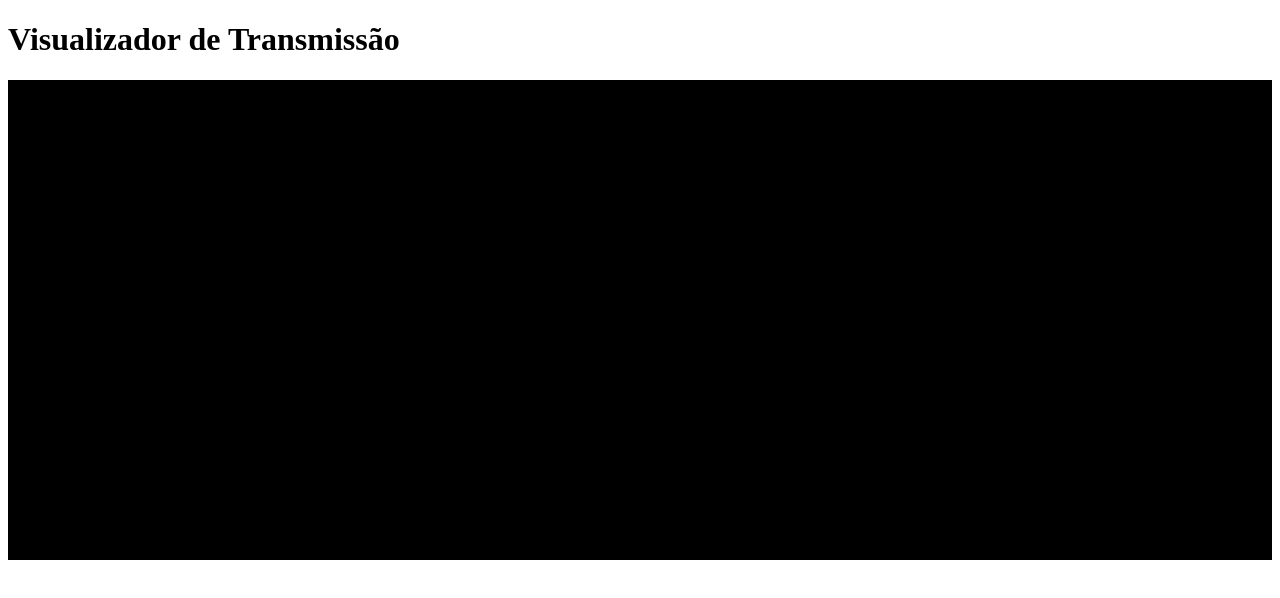
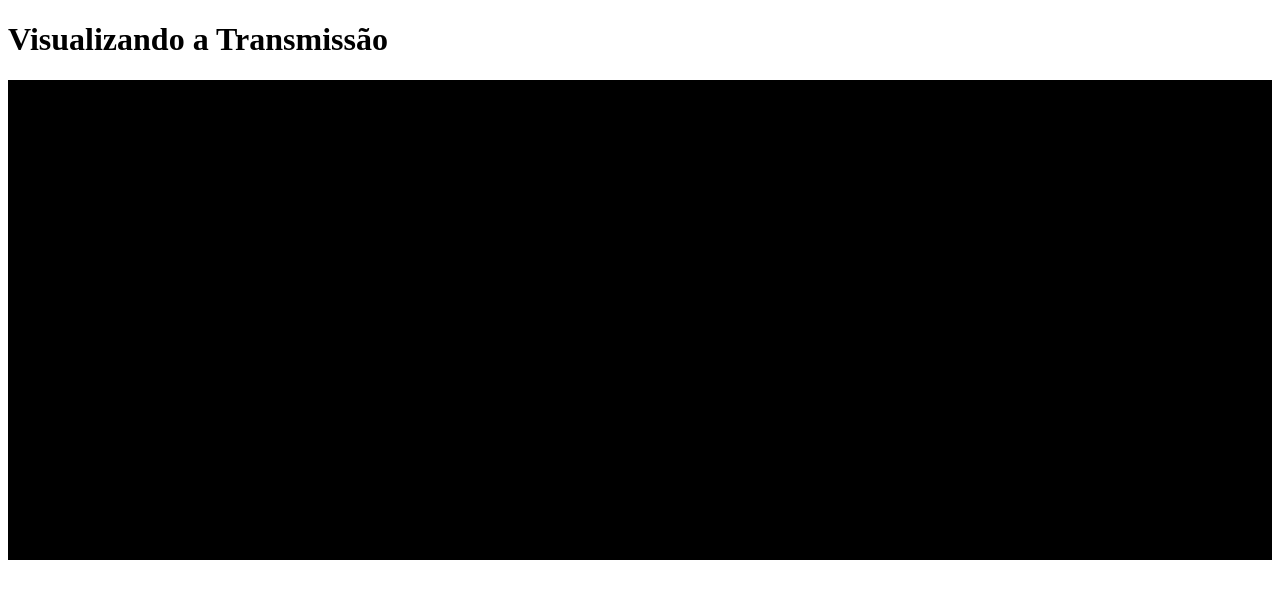
Before and after one commit to saulorodrig/index.htm, a website: page espectadrosolzeira.html in a window 1280 px wide. Drawn offline with nearby package versions, Linux system fonts and the light colour scheme; no server answers.

Commit message:
Update espectadrosolzeira.html

```diff
--- a/espectadrosolzeira.html
+++ b/espectadrosolzeira.html
@@ -13,7 +13,7 @@
     </style>
 </head>
 <body>
-    <h1>Visualizador de Transmissão</h1>
+    <h1>Visualizando a Transmissão</h1>
     <video id="video" autoplay playsinline></video>
 
     <script src="/socket.io/socket.io.js"></script>
@@ -25,6 +25,7 @@
         const urlParams = new URLSearchParams(window.location.search);
         const roomID = urlParams.get('room');
 
+        // Conecta-se ao servidor como espectador
         socket.emit('watcher', roomID);
 
         // Recebe a oferta de conexão do host
```
